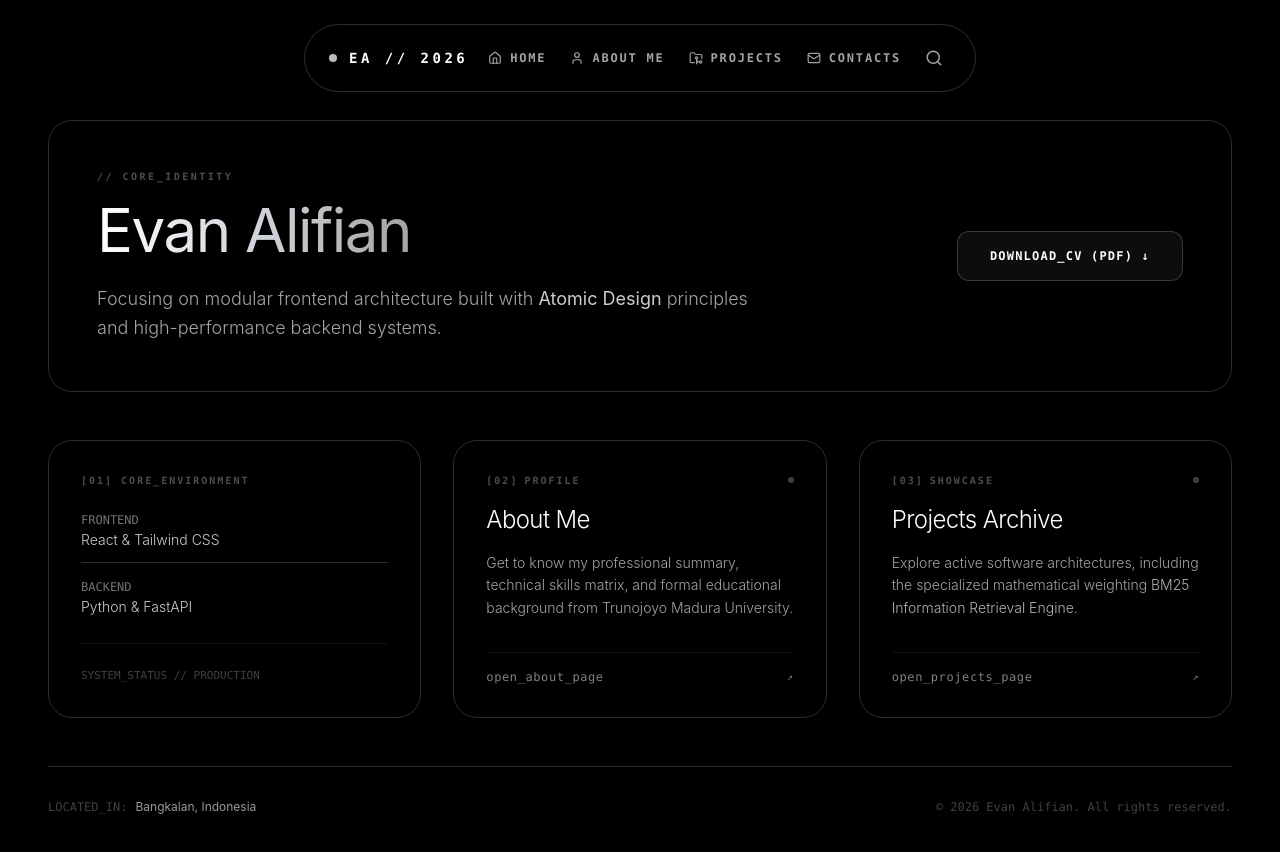
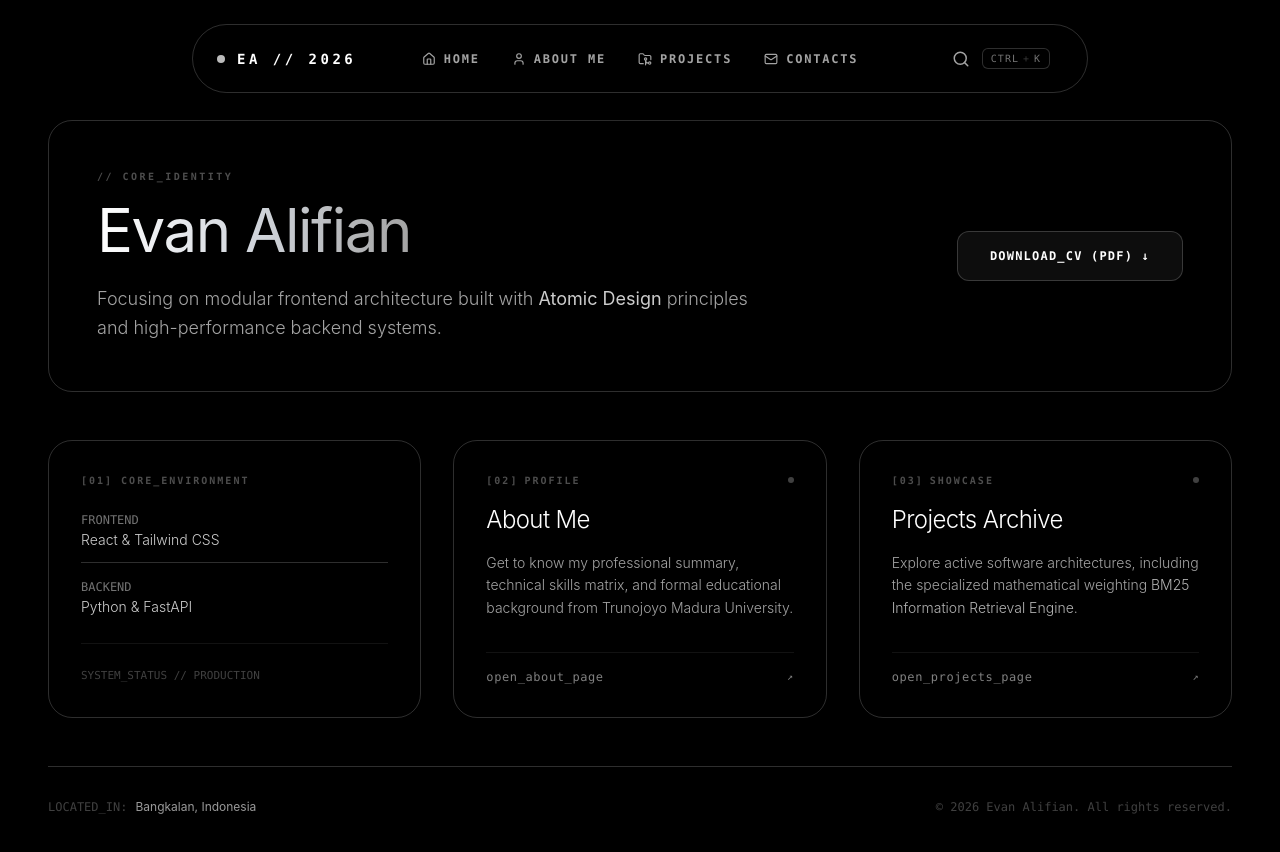
Before and after one commit to evanalifian/cnsl.lg-evanalifian, a React (Vite) app: page / in a window 1280 px wide. Shown: the top 852 px of the page. Built offline with nearby package versions, Linux system fonts and the light colour scheme.

Commit message:
feat(nav): add keyboard shortcut for opening search and improve Navbar layout

```diff
--- a/src/components/Navbar.jsx
+++ b/src/components/Navbar.jsx
@@ -44,11 +44,22 @@ export default function Navbar() {
     return () => clearTimeout(handler);
   }, [query]);
 
+  useEffect(() => {
+    const handleKeyDown = (e) => {
+      if ((e.ctrlKey || e.metaKey) && e.key === "k") {
+        e.preventDefault();
+        setIsOpen(true);
+      }
+    };
+    window.addEventListener("keydown", handleKeyDown);
+    return () => window.removeEventListener("keydown", handleKeyDown);
+  }, []);
+
   return (
     <div className="fixed top-6 right-0 left-0 z-40 px-4">
-      <header className="bg-glass/75 mx-auto flex max-w-2xl items-center justify-between rounded-full border border-glass-border px-6 py-4 shadow-2xl backdrop-blur-lg transition-all duration-300 hover:border-glass-borderHover">
-        {/* Logo Section - Font tetap */}
-        <div className="flex items-center space-x-3">
+      <header className="bg-glass/75 mx-auto grid max-w-4xl grid-cols-[1fr_auto_1fr] items-center rounded-full border border-glass-border px-6 py-4 shadow-2xl backdrop-blur-lg transition-all duration-300 hover:border-glass-borderHover">
+        {/* Kolom 1: Logo (Kiri) */}
+        <div className="flex items-center justify-start space-x-3">
           <span className="h-2 w-2 animate-pulse rounded-full bg-white"></span>
           <Link
             to="/"
@@ -58,10 +69,8 @@ export default function Navbar() {
           </Link>
         </div>
 
-        {/* Action Group */}
-        <div className="flex items-center gap-2 sm:gap-4">
-          {/* Desktop Nav - Font & Ikon tetap ada */}
-          <nav className="hidden space-x-6 font-mono text-xs font-bold tracking-[0.15em] text-darkgray-400 uppercase md:flex">
+        {/* Kolom 2: Navigasi (Tengah - Hanya muncul di md ke atas) */}
+        <nav className="hidden space-x-8 font-mono text-xs font-bold tracking-[0.15em] text-darkgray-400 uppercase md:flex">
           {navLinks.map((link) => (
             <Link
               key={link.name}
@@ -73,18 +82,29 @@ export default function Navbar() {
           ))}
         </nav>
 
+        {/* Kolom 3: Action Group (Kanan) */}
+        <div className="flex items-center justify-end gap-2 sm:gap-4">
           {/* Search Button */}
           <button
             onClick={() => setIsOpen(true)}
-            className="p-2 text-darkgray-400 transition-colors hover:text-white"
+            className="group flex items-center gap-3 rounded-full border border-transparent px-3 py-1.5 transition-all duration-300 hover:border-glass-border hover:bg-white/5"
           >
-            <Search size={18} />
+            <Search
+              size={18}
+              className="text-darkgray-400 transition-colors group-hover:text-white"
+            />
+            <span className="hidden items-center gap-1 rounded-md border border-glass-border bg-black/20 px-2 py-0.5 font-mono text-[10px] font-medium tracking-widest text-darkgray-500 uppercase shadow-inner group-hover:border-white/20 group-hover:text-white md:flex">
+              <kbd className="not-italic">Ctrl</kbd>
+              <span className="opacity-50">+</span>
+              <kbd className="not-italic">K</kbd>
+            </span>
           </button>
 
           {/* Mobile Menu Trigger */}
-          <Menu as="div" className="relative md:hidden">
+          <div className="md:hidden">
+            <Menu as="div" className="relative">
               <MenuButton className="p-2 text-white transition-colors outline-none hover:text-darkgray-400">
-              <MenuIcon size={24} />
+                <MenuIcon size={20} />
               </MenuButton>
               <MenuItems
                 anchor="bottom end"
@@ -109,6 +129,7 @@ export default function Navbar() {
                 ))}
               </MenuItems>
             </Menu>
+          </div>
         </div>
       </header>
 
@@ -136,12 +157,9 @@ export default function Navbar() {
                 placeholder="Search repository..."
                 className="w-full bg-transparent font-mono text-sm text-white outline-none placeholder:text-darkgray-500"
               />
-              <button
-                onClick={() => setIsOpen(false)}
-                className="font-mono text-xs text-darkgray-500 uppercase hover:text-white"
-              >
+              <span className="font-mono text-xs text-darkgray-500 uppercase">
                 Esc
-              </button>
+              </span>
             </div>
 
             {/* Area Hasil Pencarian */}
```
Lines whose indentation alone changed are shown as unchanged.
